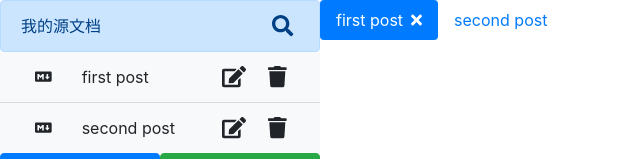
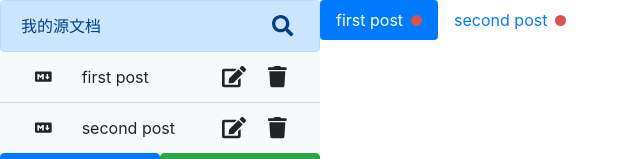
Before and after one commit to jims120706/electron-react-doc, a React (Create React App) app: page / in a window 1280 px wide. Shown: the top 159 px of the page, without its empty margins (0-640 px from the left). Built offline with nearby package versions, Linux system fonts and the light colour scheme.

Commit message:
feat：完成移入移出红点的功能

```diff
--- a/src/App.js
+++ b/src/App.js
@@ -35,6 +35,7 @@ function App() {
             files={defaultFiles}
             onTabClick={(id) => console.log("onTabClick", id)}
             onTabClose={(id) => console.log("onTabClose", id)}
+            unsaveIds={['1', '2']}
             activeId="1"
           ></TabList>
         </div>
--- a/src/components/TabList.js
+++ b/src/components/TabList.js
@@ -10,9 +10,13 @@ const TabList = ({ files, activeId, unsaveIds, onTabClick, onTabClose }) => {
     <ul className="nav nav-pills tablist-component">
       {
         files.map(file => {
+          // 编辑过的圆点
+          const withUnsavedMark = unsaveIds.includes(file.id)
+          // 拼接class的
           const fClassName = classNames({
             'nav-link': true,
-            'active': file.id === activeId
+            'active': file.id === activeId,
+            "withUnsaved": withUnsavedMark,
           })
           return (
             <li className="nav-item" key={file.id}>
@@ -25,6 +29,14 @@ const TabList = ({ files, activeId, unsaveIds, onTabClick, onTabClose }) => {
                 <span className="ml-2 close-icon" onClick={e => { e.stopPropagation(); onTabClose(file.id) }}>
                   <FontAwesomeIcon icon={faTimes} />
                 </span>
+                {
+                  withUnsavedMark &&
+                  <>
+                    <span className="rounded-circle ml-2 unsaved-icon">
+
+                    </span>
+                  </>
+                }
               </a>
             </li>
           )
--- a/src/components/TabList.scss
+++ b/src/components/TabList.scss
@@ -8,4 +8,19 @@
   .nav-link.active .close-icon{
     visibility: visible;
   }
+  .unsaved-icon {
+    display: inline-block;
+    background: #d9534f;
+    width: 11px;
+    height: 11px;
+  }
+  .withUnsaved.nav-link .close-icon {
+    display: none;
+  }
+  .withUnsaved.nav-link:hover .close-icon {
+    display: inline-block;
+  }
+  .withUnsaved.nav-link:hover .unsaved-icon {
+    display: none;
+  }
 }
--- a/src/utils/defaultFiles.js
+++ b/src/utils/defaultFiles.js
@@ -6,7 +6,7 @@ const defaultFiles = [
 		createAt: 1563751237812387
 	},
 	{
-		id: '21',
+		id: '2',
 		title: 'second post',
 		body: '## this is the title',
 		createAt: 1563751237823142
```
